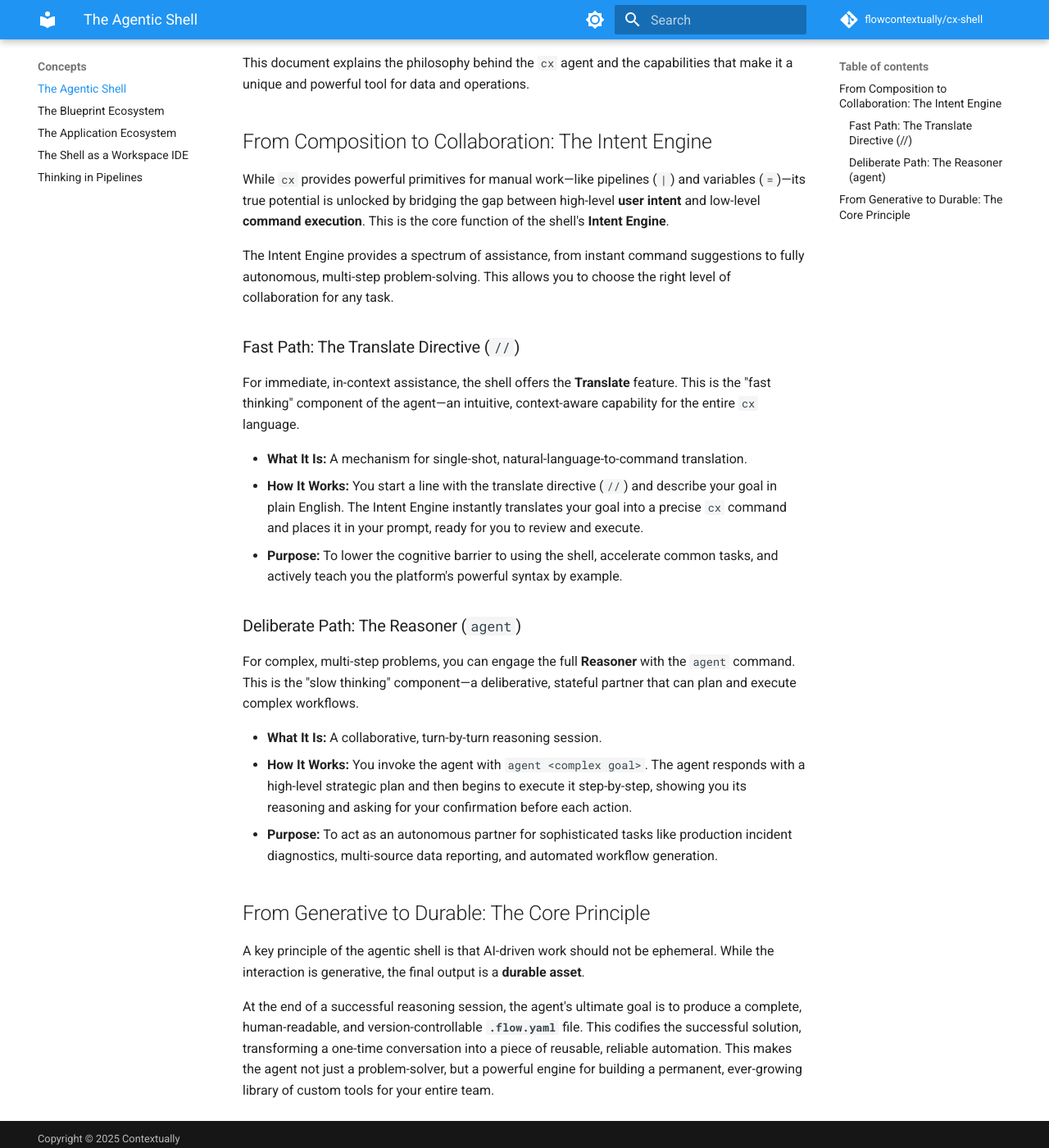
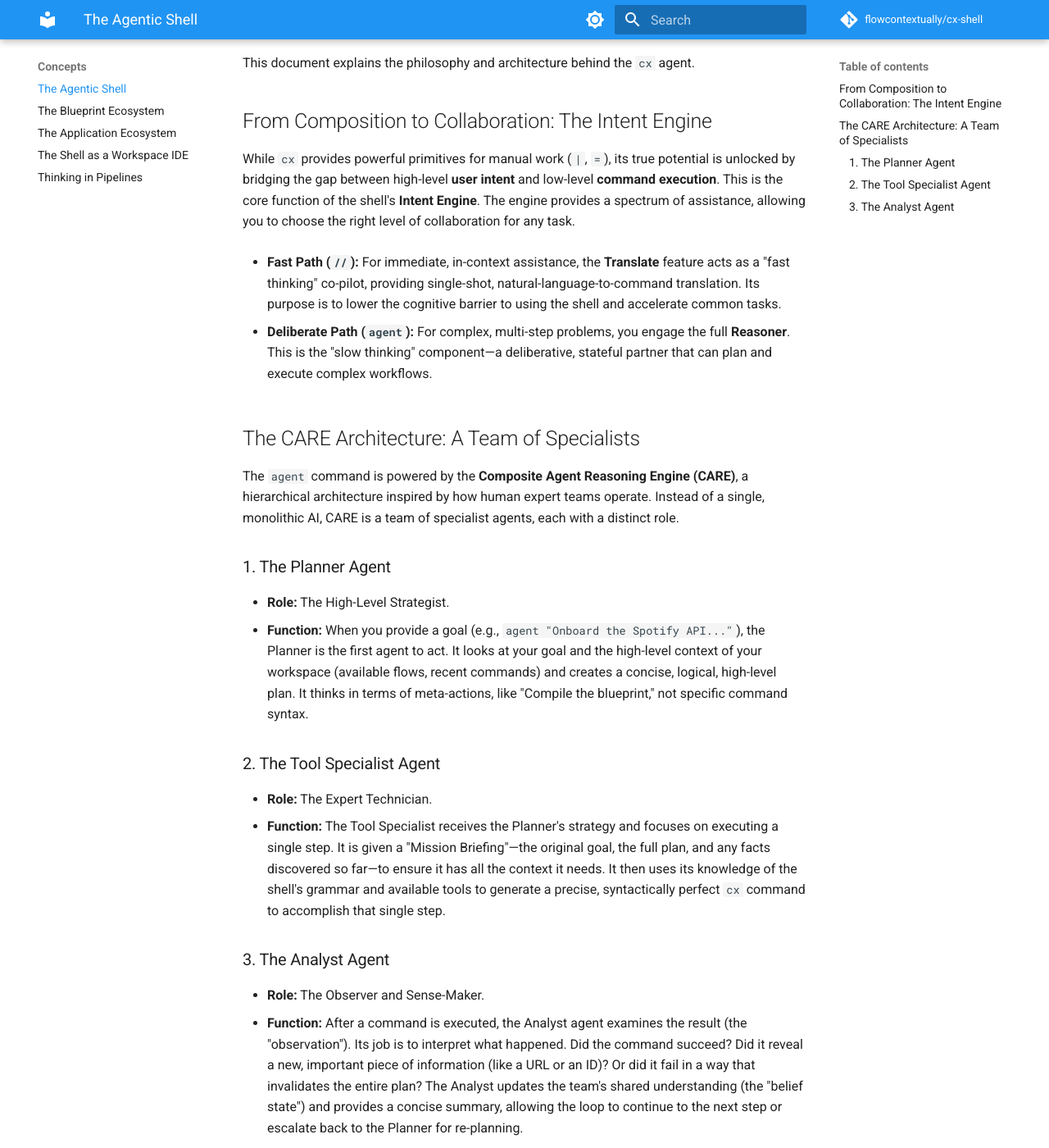
Before and after one commit to flowcontextually/docs, an MkDocs documentation site: the page built from docs/concepts/agentic-shell.md, in a window 1280 px wide and 1400 px high, scrolled down 282 px. Shown: the whole window at 82% size. Built offline with MkDocs 1.6.1 and Material for MkDocs 9.7.7, drawn with Linux system fonts in a browser that asks for light colours; comment, search, counter and statistics services are not loaded; some of the changed text lies outside the part shown.

Commit message:
docs: Update agent guides and references for v0.5.0

````diff
--- a/docs/concepts/agentic-shell.md
+++ b/docs/concepts/agentic-shell.md
@@ -2,32 +2,33 @@
 
 The `cx` interactive shell is designed as a powerful **"Workspace IDE"**—a stateful environment for composing commands, managing assets, and building workflows. The shell's most advanced capability is its integrated **agentic layer**, which transforms the IDE into an intelligent **reasoning partner**.
 
-This document explains the philosophy behind the `cx` agent and the capabilities that make it a unique and powerful tool for data and operations.
+This document explains the philosophy and architecture behind the `cx` agent.
 
 ## From Composition to Collaboration: The Intent Engine
 
-While `cx` provides powerful primitives for manual work—like pipelines (`|`) and variables (`=`)—its true potential is unlocked by bridging the gap between high-level **user intent** and low-level **command execution**. This is the core function of the shell's **Intent Engine**.
+While `cx` provides powerful primitives for manual work (`|`, `=`), its true potential is unlocked by bridging the gap between high-level **user intent** and low-level **command execution**. This is the core function of the shell's **Intent Engine**. The engine provides a spectrum of assistance, allowing you to choose the right level of collaboration for any task.
 
-The Intent Engine provides a spectrum of assistance, from instant command suggestions to fully autonomous, multi-step problem-solving. This allows you to choose the right level of collaboration for any task.
+- **Fast Path (`//`):** For immediate, in-context assistance, the **Translate** feature acts as a "fast thinking" co-pilot, providing single-shot, natural-language-to-command translation. Its purpose is to lower the cognitive barrier to using the shell and accelerate common tasks.
 
-### Fast Path: The Translate Directive (`//`)
+- **Deliberate Path (`agent`):** For complex, multi-step problems, you engage the full **Reasoner**. This is the "slow thinking" component—a deliberative, stateful partner that can plan and execute complex workflows.
 
-For immediate, in-context assistance, the shell offers the **Translate** feature. This is the "fast thinking" component of the agent—an intuitive, context-aware capability for the entire `cx` language.
+## The CARE Architecture: A Team of Specialists
 
-- **What It Is:** A mechanism for single-shot, natural-language-to-command translation.
-- **How It Works:** You start a line with the translate directive (`//`) and describe your goal in plain English. The Intent Engine instantly translates your goal into a precise `cx` command and places it in your prompt, ready for you to review and execute.
-- **Purpose:** To lower the cognitive barrier to using the shell, accelerate common tasks, and actively teach you the platform's powerful syntax by example.
+The `agent` command is powered by the **Composite Agent Reasoning Engine (CARE)**, a hierarchical architecture inspired by how human expert teams operate. Instead of a single, monolithic AI, CARE is a team of specialist agents, each with a distinct role.
 
-### Deliberate Path: The Reasoner (`agent`)
+### 1. The Planner Agent
 
-For complex, multi-step problems, you can engage the full **Reasoner** with the `agent` command. This is the "slow thinking" component—a deliberative, stateful partner that can plan and execute complex workflows.
+- **Role:** The High-Level Strategist.
+- **Function:** When you provide a goal (e.g., `agent "Onboard the Spotify API..."`), the Planner is the first agent to act. It looks at your goal and the high-level context of your workspace (available flows, recent commands) and creates a concise, logical, high-level plan. It thinks in terms of meta-actions, like "Compile the blueprint," not specific command syntax.
 
-- **What It Is:** A collaborative, turn-by-turn reasoning session.
-- **How It Works:** You invoke the agent with `agent <complex goal>`. The agent responds with a high-level strategic plan and then begins to execute it step-by-step, showing you its reasoning and asking for your confirmation before each action.
-- **Purpose:** To act as an autonomous partner for sophisticated tasks like production incident diagnostics, multi-source data reporting, and automated workflow generation.
+### 2. The Tool Specialist Agent
 
-## From Generative to Durable: The Core Principle
+- **Role:** The Expert Technician.
+- **Function:** The Tool Specialist receives the Planner's strategy and focuses on executing a single step. It is given a "Mission Briefing"—the original goal, the full plan, and any facts discovered so far—to ensure it has all the context it needs. It then uses its knowledge of the shell's grammar and available tools to generate a precise, syntactically perfect `cx` command to accomplish that single step.
 
-A key principle of the agentic shell is that AI-driven work should not be ephemeral. While the interaction is generative, the final output is a **durable asset**.
+### 3. The Analyst Agent
 
-At the end of a successful reasoning session, the agent's ultimate goal is to produce a complete, human-readable, and version-controllable **`.flow.yaml`** file. This codifies the successful solution, transforming a one-time conversation into a piece of reusable, reliable automation. This makes the agent not just a problem-solver, but a powerful engine for building a permanent, ever-growing library of custom tools for your entire team.
+- **Role:** The Observer and Sense-Maker.
+- **Function:** After a command is executed, the Analyst agent examines the result (the "observation"). Its job is to interpret what happened. Did the command succeed? Did it reveal a new, important piece of information (like a URL or an ID)? Or did it fail in a way that invalidates the entire plan? The Analyst updates the team's shared understanding (the "belief state") and provides a concise summary, allowing the loop to continue to the next step or escalate back to the Planner for re-planning.
+
+This structured, collaborative process allows the `cx` agent to break down complex problems and solve them more reliably and transparently than a single monolithic model.
--- a/docs/how-to/use-the-agent.md
+++ b/docs/how-to/use-the-agent.md
@@ -1,16 +1,18 @@
 # How-To: Use the `cx` Agent
 
-The `cx` shell's integrated agentic capabilities can dramatically accelerate your workflows, from generating complex commands to (in a future release) solving multi-step problems. This guide will show you how to get started.
+The `cx` shell's integrated agentic capabilities can dramatically accelerate your workflows, from generating complex commands in an instant to solving multi-step problems autonomously. This guide will show you how to leverage both modes of the `cx` Intent Engine.
 
 ### Prerequisites
 
 To use the agentic features, you need a connection to a Large Language Model (LLM) provider. The agent is provider-agnostic, but the default configuration is set up for OpenAI.
 
-If you haven't already, you will need an API key from an LLM provider. The first time you use an agentic feature, `cx` will guide you through a seamless, one-time setup to configure your connection.
+If you haven't already, you will need an API key from an LLM provider. The first time you use an agentic feature, `cx` will guide you through a seamless, **one-time setup wizard** to configure your connection.
 
-### Your First Translation with `//`
+---
 
-The fastest way to use the agent is with the "Translate" feature. This allows you to write a goal in plain English, and `cx` will translate it into a precise command for you.
+### Fast Path: Instant Translation with `//`
+
+The fastest way to use the agent is with the "Translate" feature. This allows you to write a goal in plain English, and `cx` will translate it into a precise, executable command for you. It's perfect for learning the shell's syntax or for commands you don't use often.
 
 1.  **Start the `cx` shell.**
 
@@ -22,7 +24,7 @@ The fastest way to use the agent is with the "Translate" feature. This allows yo
 
 3.  **Press Enter.**
 
-    - If this is your first time, `cx` will trigger a **one-time setup wizard** to configure your OpenAI connection. Simply follow the prompts to enter your API key.
+    - If it's your first time, the one-time setup wizard for your LLM provider will launch.
     - The shell will show a "Translating..." status.
     - The line you just typed will be **replaced in-place** with the correct `cx` command.
 
@@ -30,34 +32,58 @@ The fastest way to use the agent is with the "Translate" feature. This allows yo
     cx> query list
     ```
 
-    The command is now in your prompt, with your cursor at the end, ready for you to review or execute.
+    The command is now in your prompt, ready for you to review, edit, or execute.
 
 4.  **Press Enter again** to run the command.
 
-This workflow is perfect for learning the shell's syntax or for quickly generating complex commands with pipelines and formatters. For example:
+---
 
-```
-// from my repos variable, show a table of python repos, with just the name and star count
-```
+### Deliberate Path: Solving Problems with `agent`
 
-### v0.5.0 Preview: Solving Complex Problems with `agent`
+For more complex, multi-step tasks, you can engage the full reasoning engine with the `agent` command. This initiates a collaborative, turn-by-turn session where the agent formulates a plan and executes it with your approval.
 
-The next major release will activate the full reasoning engine, allowing you to tackle complex problems with the `agent` command. The experience will be a collaborative, turn-by-turn dialogue.
+**Example: Onboarding a new API Blueprint**
 
-**Example of a Future Interaction:**
+Let's ask the agent to perform a common, multi-step task: compiling a new blueprint for the Spotify API.
 
-```
-cx> agent "The checkout-api is slow. Find out what's going on."
+1.  **Invoke the agent with a high-level goal.**
 
-[agent] Thinking: I will start by checking for a recent spike in error logs.
-[agent] Plan:
-        [ ] 1. Check for recent error log spikes in Loki.
-        [ ] 2. Check for high CPU/Memory usage in Prometheus.
+    ```
+    cx> agent "Onboard the Spotify API. The OpenAPI spec is at https://.../openapi.yaml"
+    ```
 
-[agent] Next Step: I will query Loki for error logs from the 'checkout-api'.
-> loki.query('{pod=~"checkout-api-.*"} | logfmt | level="error"')
+2.  **The agent presents its plan.** The Planner agent analyzes your goal and creates a high-level strategy using `cx` meta-commands.
 
-Execute? [Y/n] >
-```
+    ```
+                                     Agent Plan
+    ╭──────────┬──────────────────────────────────────────────────────────────────╮
+    │  Status  │ Step                                                             │
+    ├──────────┼──────────────────────────────────────────────────────────────────┤
+    │ Pending  │ 1. Use the `compile` command to generate a blueprint from the    │
+    │          │    provided URL.                                                 │
+    │ Pending  │ 2. Use the `connection create` command to set up a new           │
+    │          │    connection for the newly created blueprint.                   │
+    ╰──────────┴──────────────────────────────────────────────────────────────────╯
+    ```
 
-This powerful, deliberate reasoning mode will enable `cx` to act as a true co-pilot for your most critical operational tasks.
+3.  **The agent executes the plan step-by-step.** The Tool Specialist agent now takes over, generating the precise command for the first step and presenting it for your approval.
+
+    ```
+    Executing Step 1: Use the `compile` command...
+
+    ╭────────────────────────────────── Agent Plan ───────────────────────────────────╮
+    │ Reasoning: The active step is to compile the blueprint. I will use the URL      │
+    │ from the original goal...                                                       │
+    │                                                                                 │
+    │ Next Command:                                                                   │
+    │ > compile --spec-url https://.../openapi.yaml --name spotify --version 1.0.0    │
+    │                                                                                 │
+    │ 🦾 Dry Run Preview:                                                             │
+    │    ✓ Command is syntactically valid.                                            │
+    ╰─────────────────────────────────────────────────────────────────────────────────╯
+    Execute? [Yes/no/edit]:
+    ```
+
+4.  **Confirm and Collaborate.** You press `yes`, the command runs, and the agent proceeds to the next step, continuing this loop until the mission is accomplished.
+
+This powerful, deliberate reasoning mode enables `cx` to act as a true co-pilot for your most critical operational tasks.
````
Also changed, not shown: docs/reference/repl.md (+1 -3 lines), docs/tutorials/getting-started.md (+8 -8 lines).
